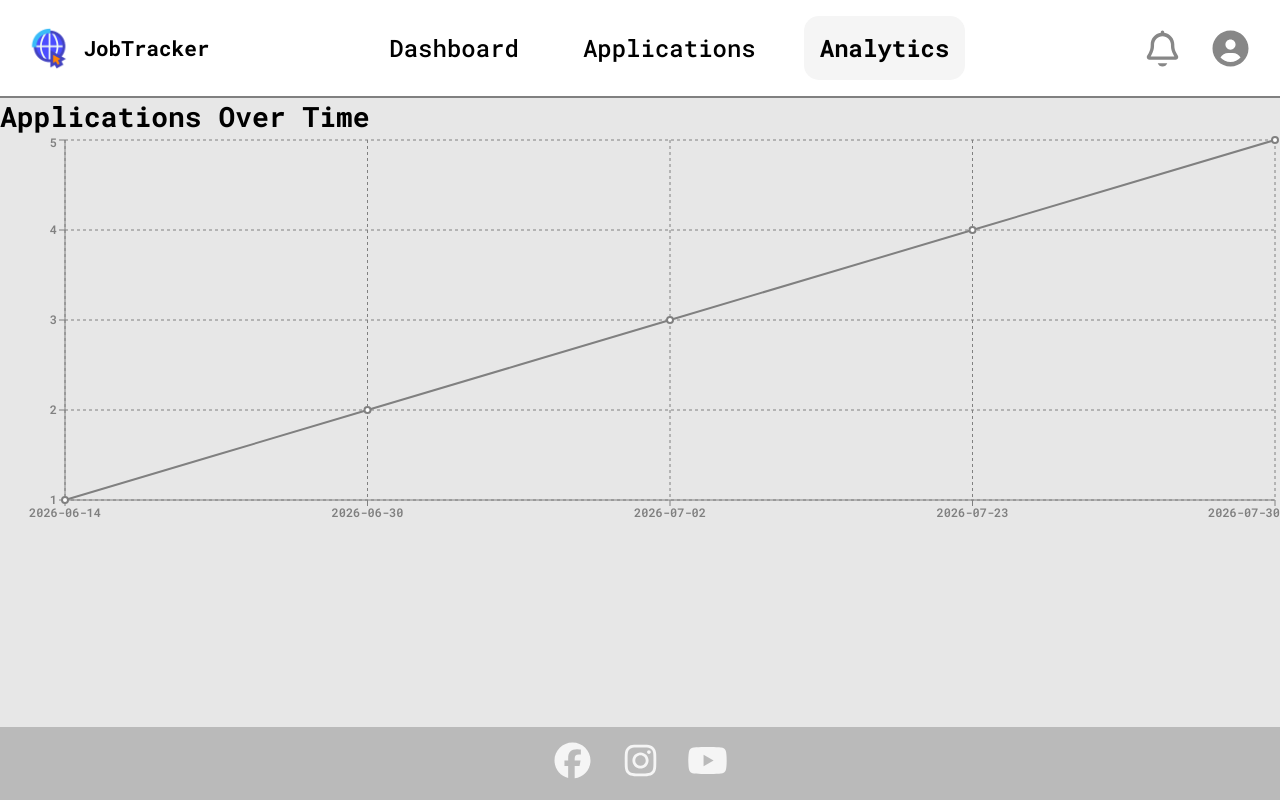
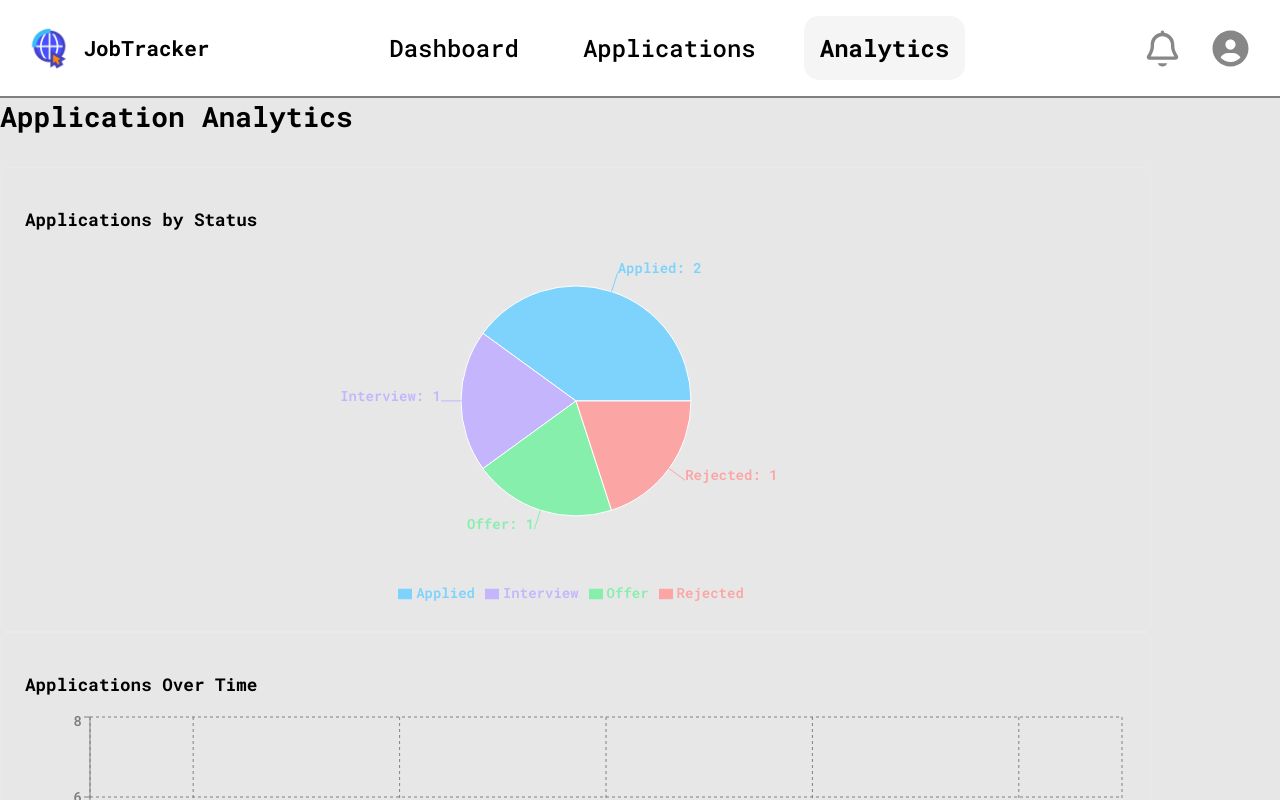
Before and after one commit to matyaselit07/Job-Tracker, a React (Vite) app: page /analytics in a window 1280 px wide. Shown: the top 800 px of the page. Built offline with nearby package versions, Linux system fonts and the light colour scheme.

Commit message:
replacing linechart with bar and piechart

```diff
--- a/src/pages/AnalyticsPage/AnalyticsPage.css
+++ b/src/pages/AnalyticsPage/AnalyticsPage.css
@@ -1,6 +1,33 @@
 .analytics-page-div {
   width: 80%;
   margin: auto;
+}
+
+.analytics-page-div h1 {
+  margin-bottom: 2rem;
+}
+
+.analytics-charts {
+  display: flex;
+  flex-direction: row;
+}
+
+.analytics-chart-card {
+  width: 90%;
+  padding: 1.5rem;
+  border: 1px solid rgba(255, 255, 255, 0.1);
+  border-radius: 8px;
+}
+
+.analytics-chart-card h2 {
+  margin: 1rem 0;
+  font-size: 1.1rem;
+}
+
+@media (max-width: 1600px) {
+  .analytics-charts {
+    flex-direction: column;
+  }
 }
 
 @media (max-width: 2000px) {
--- a/src/pages/AnalyticsPage/AnalyticsPage.jsx
+++ b/src/pages/AnalyticsPage/AnalyticsPage.jsx
@@ -1,9 +1,13 @@
 import "./AnalyticsPage.css";
 
 import {
+  Bar,
+  BarChart,
   CartesianGrid,
-  Line,
-  LineChart,
+  Cell,
+  Legend,
+  Pie,
+  PieChart,
   ResponsiveContainer,
   Tooltip,
   XAxis,
@@ -11,8 +15,15 @@ import {
 } from "recharts";
 import { initialApplications } from "../../data/applications";
 
+const statusColors = {
+  Applied: "#7dd3fc",
+  Interview: "#c4b5fd",
+  Offer: "#86efac",
+  Rejected: "#fca5a5",
+};
+
 export default function AnalyticsPage() {
-  const chartData = [...initialApplications]
+  const applicationsByDate = [...initialApplications]
     .sort((firstApplication, secondApplication) =>
       firstApplication.date.localeCompare(secondApplication.date),
     )
@@ -21,35 +32,68 @@ export default function AnalyticsPage() {
       applications: index + 1,
     }));
 
-  return (
-    <div className="analytics-page-div">
-      <h1>Applications Over Time</h1>
-      <ResponsiveContainer width="100%" height={400}>
-        <LineChart data={chartData}>
-          <CartesianGrid strokeDasharray="3 3" stroke="gray" />
+  const applicationsByStatus = Object.entries(
+    initialApplications.reduce((statuses, application) => {
+      statuses[application.status] = (statuses[application.status] || 0) + 1;
+      return statuses;
+    }, {}),
+  ).map(([name, value]) => ({ name, value }));
 
-          <XAxis dataKey="date" stroke="gray" style={{ fontSize: "12px" }} />
-          <YAxis
-            stroke="gray"
-            style={{ fontSize: "12px" }}
-            domain={["auto", "auto"]}
-          />
-          <Tooltip
-            contentStyle={{
+  const tooltipStyle = {
     backgroundColor: "rgba(20, 20, 40, 0.95)",
     border: "1px solid rgba(255, 255, 255, 0.1)",
     borderRadius: "8px",
     color: "var(--color-primary)",
-            }}
+  };
+
+  return (
+    <div className="analytics-page-div">
+      <h1>Application Analytics</h1>
+      <div className="analytics-charts">
+        <section className="analytics-chart-card">
+          <h2>Applications by Status</h2>
+          <ResponsiveContainer width="100%" height={360}>
+            <PieChart>
+              <Pie
+                data={applicationsByStatus}
+                dataKey="value"
+                nameKey="name"
+                cx="50%"
+                cy="45%"
+                outerRadius={115}
+                label={({ name, value }) => `${name}: ${value}`}
+              >
+                {applicationsByStatus.map((entry) => (
+                  <Cell key={entry.name} fill={statusColors[entry.name]} />
+                ))}
+              </Pie>
+              <Tooltip contentStyle={tooltipStyle} />
+              <Legend />
+            </PieChart>
+          </ResponsiveContainer>
+        </section>
+
+        <section className="analytics-chart-card">
+          <h2>Applications Over Time</h2>
+          <ResponsiveContainer width="100%" height={360}>
+            <BarChart data={applicationsByDate}>
+              <CartesianGrid strokeDasharray="3 3" stroke="gray" />
+              <XAxis
+                dataKey="date"
+                stroke="gray"
+                style={{ fontSize: "12px" }}
               />
-          <Line
-            type="monotone"
+              <YAxis stroke="gray" allowDecimals={false} />
+              <Tooltip contentStyle={tooltipStyle} />
+              <Bar
                 dataKey="applications"
-            stroke="gray"
-            strokeWidth={2}
+                fill="#7dd3fc"
+                radius={[4, 4, 0, 0]}
               />
-        </LineChart>
+            </BarChart>
           </ResponsiveContainer>
+        </section>
+      </div>
     </div>
   );
 }
```
Lines whose indentation alone changed are shown as unchanged.
